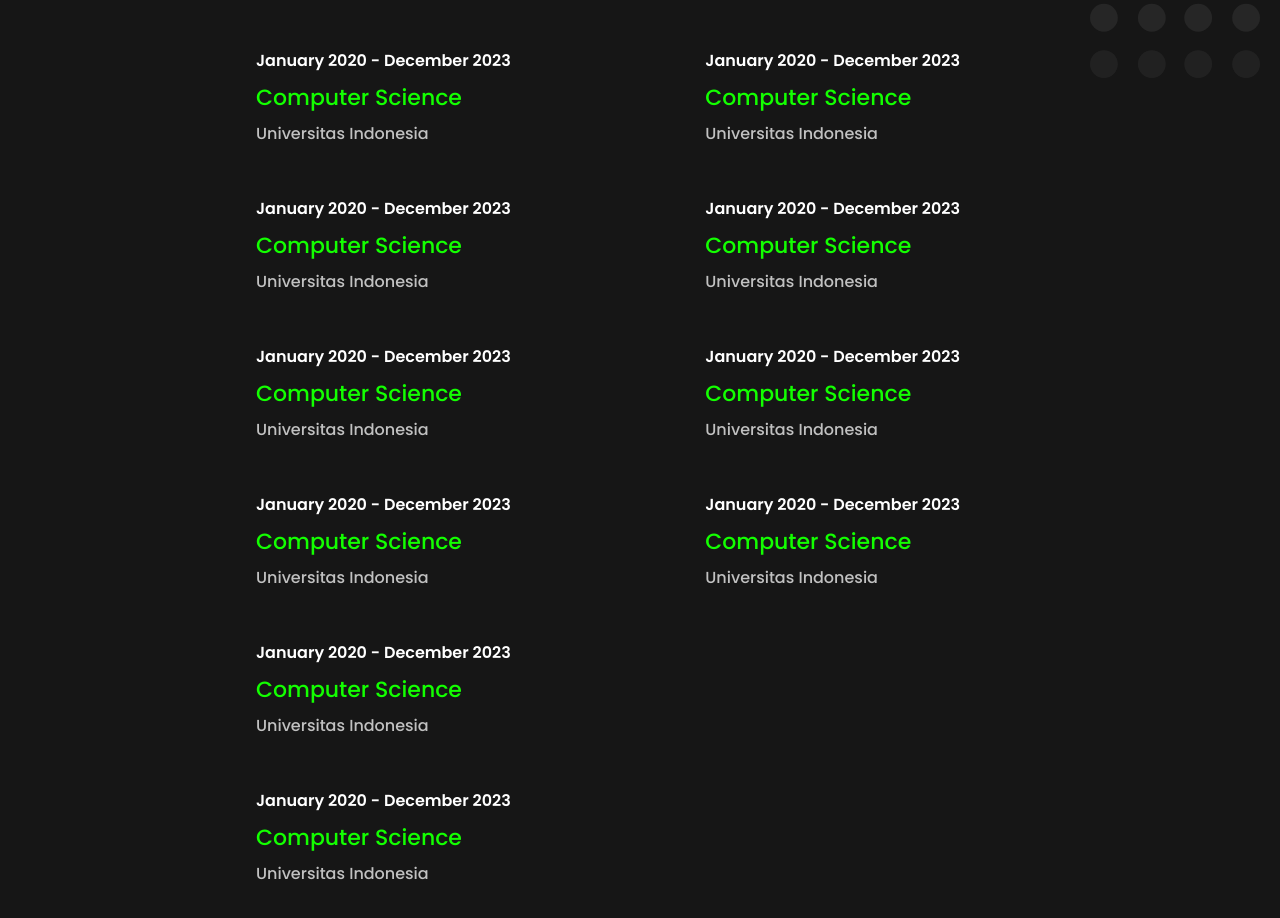
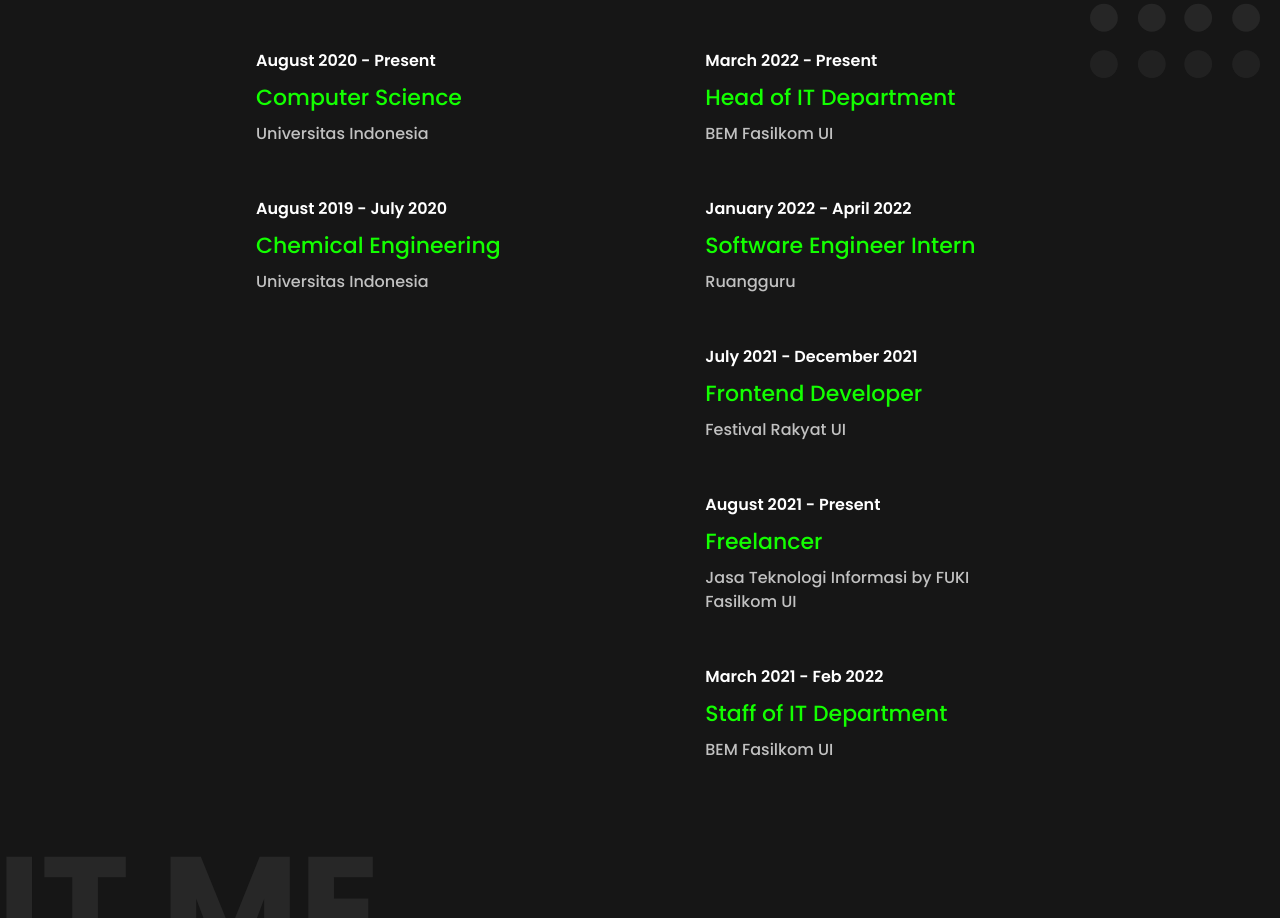
Before and after one commit to dzikriqalampacil/personal-website, a Next.js app: page / in a window 1280 px wide. Shown: the part 2512-3430 px from the top of the page. Built offline with nearby package versions, Linux system fonts and the light colour scheme.

Commit message:
feat: update experience

```diff
--- a/ui/component/Experiences/index.jsx
+++ b/ui/component/Experiences/index.jsx
@@ -19,27 +19,24 @@
 
 function Experiences() {
     return (
-        <VStack bg={'#161616'} minH='100vh' position={'relative'} overflow='hidden' pb={{ base: '90px', sm: '120px', md: '280px' }} id='experience'>
+        <VStack bg={'#161616'} minH='100vh' position={'relative'} overflow='hidden' pb={{ base: '120px', md: '280px' }} id='experience'>
             <Text fontWeight={700} color={'#272727'} fontSize={{ base: '42px', md: '100px', lg: '150px' }} position={'absolute'} left={{ base: '-4', md: '-10', lg: '-65' }} bottom='5'>
                 UT ME
             </Text>
             <Image src={'/assets/exballs.svg'} position={'absolute'} right='5' top='5' boxSize={{ base: '42px', md: '100px', lg: '170px' }} />
-            <SimpleGrid columns={2} pt='70px' spacingX={'17%'} w={{ base: '90%', md: '60%' }} alignSelf={'center'}>
+            <SimpleGrid columns={{ base: 1, md: 2 }} pt='70px' spacingX={'17%'} spacingY={{ base: 100, md: 0 }} w={{ base: '90%', md: '60%' }} alignSelf={'center'}>
                 <VStack alignItems={'flex-start'} spacing={'51px'}>
-                    <Heading fontWeight={700} color={'white'} fontSize={{ base: '21px', lg: '33px' }}>Education</Heading>
-                    <Item date={'January 2020 - December 2023'} title={'Computer Science'} institution={'Universitas Indonesia'} />
-                    <Item date={'January 2020 - December 2023'} title={'Computer Science'} institution={'Universitas Indonesia'} />
-                    <Item date={'January 2020 - December 2023'} title={'Computer Science'} institution={'Universitas Indonesia'} />
-                    <Item date={'January 2020 - December 2023'} title={'Computer Science'} institution={'Universitas Indonesia'} />
-                    <Item date={'January 2020 - December 2023'} title={'Computer Science'} institution={'Universitas Indonesia'} />
-                    <Item date={'January 2020 - December 2023'} title={'Computer Science'} institution={'Universitas Indonesia'} />
+                    <Heading fontWeight={700} color={'white'} fontSize={{ base: '24px', lg: '33px' }}>Education</Heading>
+                    <Item date={'August 2020 - Present'} title={'Computer Science'} institution={'Universitas Indonesia'} />
+                    <Item date={'August 2019 - July 2020'} title={'Chemical Engineering'} institution={'Universitas Indonesia'} />
                 </VStack>
-                <VStack alignItems={'flex-start'} spacing={'51px'}>
-                    <Heading fontWeight={700} color={'white'} fontSize={{ base: '21px', lg: '33px' }}>Experience</Heading>
-                    <Item date={'January 2020 - December 2023'} title={'Computer Science'} institution={'Universitas Indonesia'} />
-                    <Item date={'January 2020 - December 2023'} title={'Computer Science'} institution={'Universitas Indonesia'} />
-                    <Item date={'January 2020 - December 2023'} title={'Computer Science'} institution={'Universitas Indonesia'} />
-                    <Item date={'January 2020 - December 2023'} title={'Computer Science'} institution={'Universitas Indonesia'} />
+                <VStack alignItems={'flex-start'} spacing={'51px'} >
+                    <Heading fontWeight={700} color={'white'} fontSize={{ base: '24px', lg: '33px' }}>Experience</Heading>
+                    <Item date={'March 2022 - Present'} title={'Head of IT Department'} institution={'BEM Fasilkom UI'} />
+                    <Item date={'January 2022 - April 2022'} title={'Software Engineer Intern'} institution={'Ruangguru'} />
+                    <Item date={'July 2021 - December 2021'} title={'Frontend Developer'} institution={'Festival Rakyat UI'} />
+                    <Item date={'August 2021 - Present'} title={'Freelancer'} institution={'Jasa Teknologi Informasi by FUKI Fasilkom UI'} />
+                    <Item date={'March 2021 - Feb 2022'} title={'Staff of IT Department'} institution={'BEM Fasilkom UI'} />
                 </VStack>
             </SimpleGrid>
         </VStack>
```
